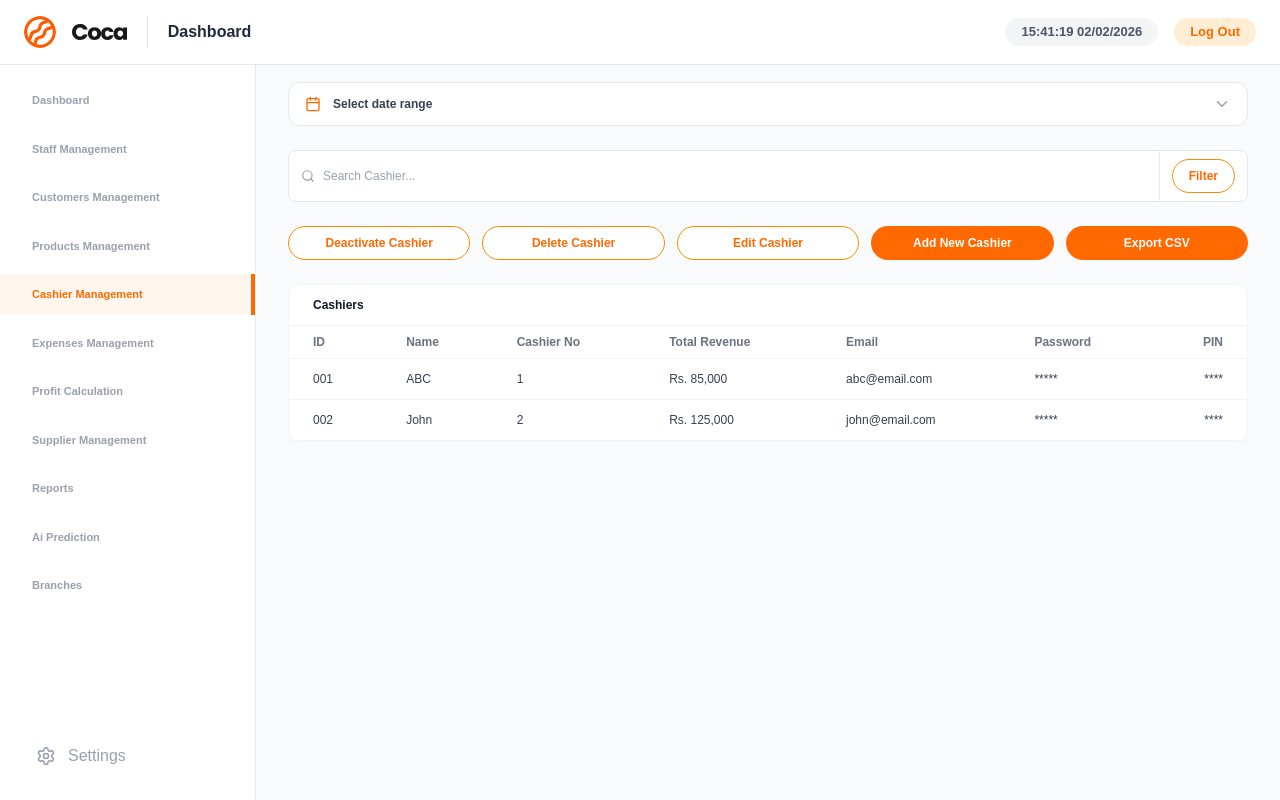
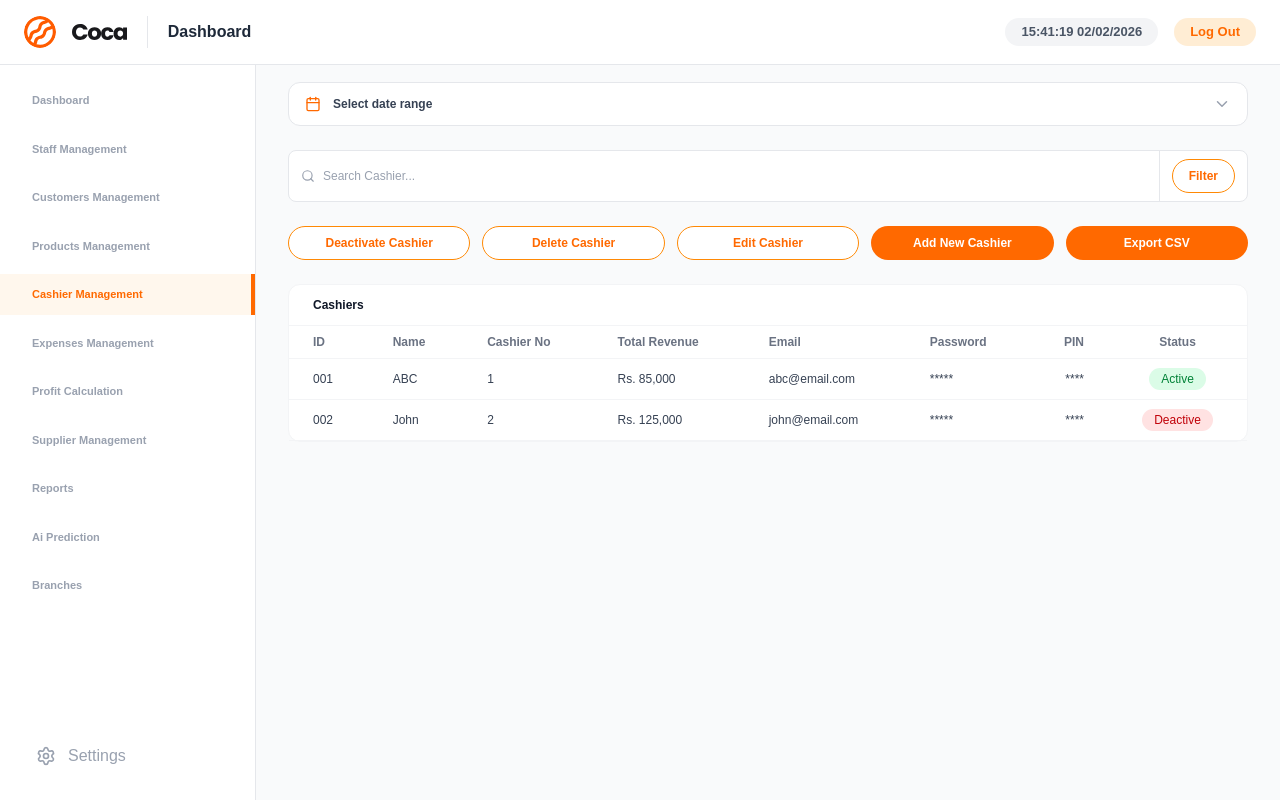
Before and after one commit to LTI-INTERNS/pos-micro-sass, a Next.js app: page /cashiermanagement in a window 1280 px wide. Built offline with nearby package versions, Linux system fonts and the light colour scheme.

Commit message:
feat: update cashier status types and UI

```diff
--- a/app/components/Admin/cashiermanagement/CashiersTable.tsx
+++ b/app/components/Admin/cashiermanagement/CashiersTable.tsx
@@ -10,9 +10,7 @@ export type Cashier = {
   email: string;
   passwordMasked: string;
   pinMasked: string;
-
-  // no longer required (tabs removed)
-  status?: "new" | "top";
+  status?: "Active" | "Deactive"
 };
 
 type Props = {
@@ -41,6 +39,27 @@ export default function CashiersTable({ cashiers }: Props) {
       align: "right",
       render: (c) => c.pinMasked || "****",
     },
+    {
+      key: "status",
+      label: "Status",
+      align: "center",
+      render: (c) => {
+        const status = c.status ?? "Active";
+
+        return (
+          <span
+            className={`px-3 py-1 rounded-full text-xs font-medium
+              ${
+                status === "Active"
+                  ? "bg-green-100 text-green-700"
+                  : "bg-red-100 text-red-700"
+              }`}
+          >
+            {status}
+          </span>
+        );
+      },
+    },
   ];
 
   return (
```
